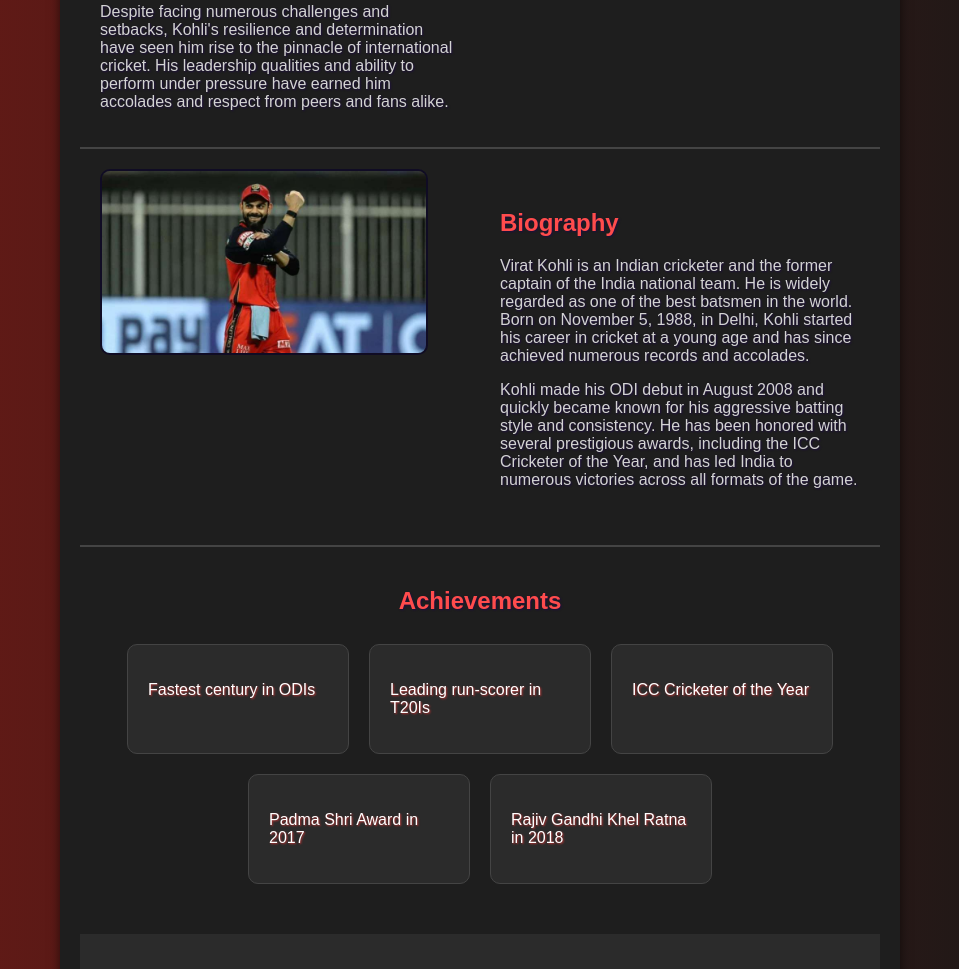
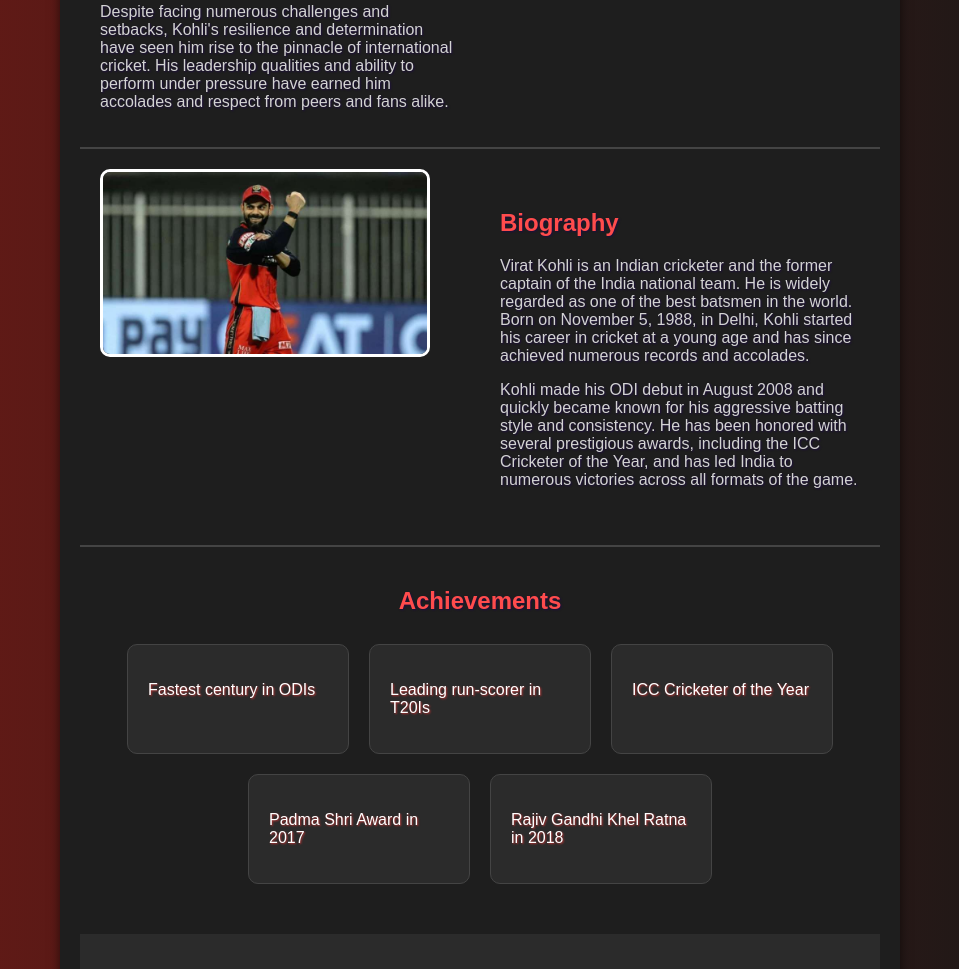
Before and after one commit to Azsaria114/tribute_page, a plain HTML site: page index.html in a window 1280 px wide. Shown: the part 760-1729 px from the top of the page, without its empty margins (160-1119 px from the left). Drawn offline with Linux system fonts and the light colour scheme.

Commit message:
second comit

```diff
--- a/styles.css
+++ b/styles.css
@@ -121,7 +121,7 @@ blockquote:hover {
     height: auto;
     position: absolute;
     opacity: 0;
-    border: 2px solid #100c24;
+    border: 3px solid #ffffff;
     border-radius: 10px;
     transition: opacity 1s ease-in-out;
 }
```
